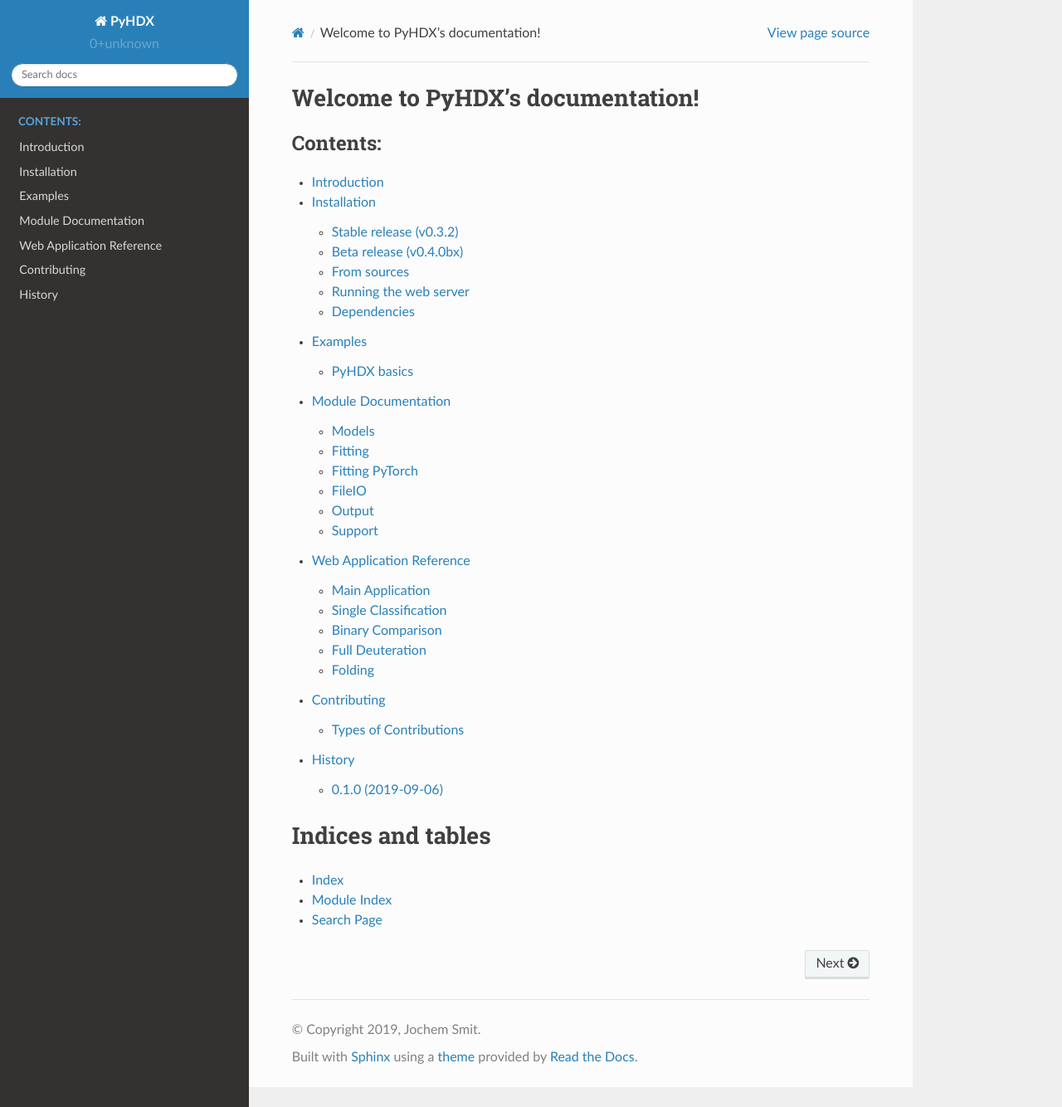
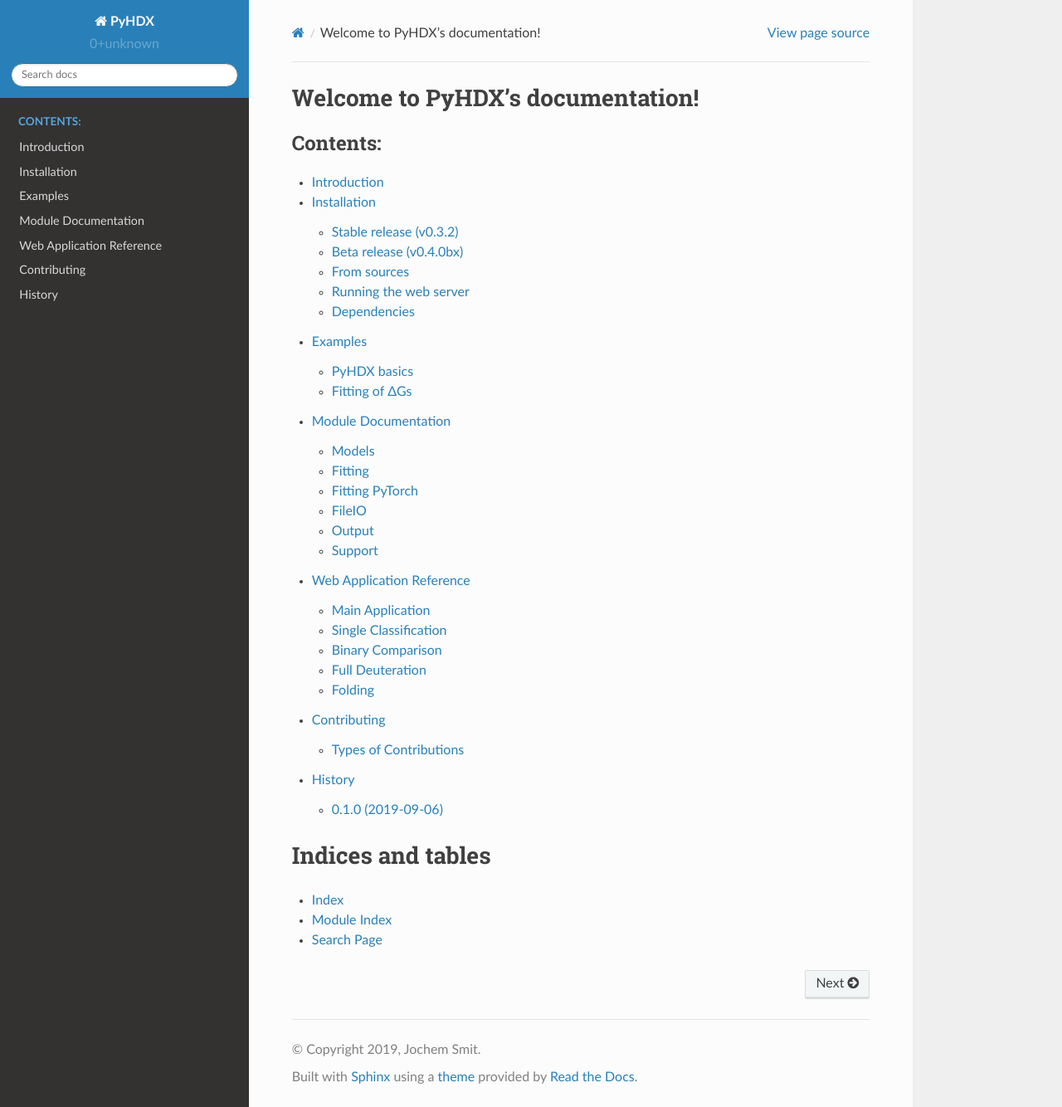
Before and after one commit to Jhsmit/PyHDX, a Sphinx documentation site: the page built from docs/index.rst, in a window 1280 px wide and 1334 px high. Shown: the whole window at 83% size. Built offline with Sphinx 7.4.7 and the Read the Docs theme 2.0.0, drawn with Linux system fonts in a browser that asks for light colours; pages that are not in the unit, such as notebooks, are missing from menus.

Commit message:
include fitting example in docs

```diff
--- a/docs/examples.rst
+++ b/docs/examples.rst
@@ -6,6 +6,7 @@
     :maxdepth: 1
 
     examples/01_basic_usage
+    examples/03_fitting
 
 
 .. examples/02_coverage_objects
```
